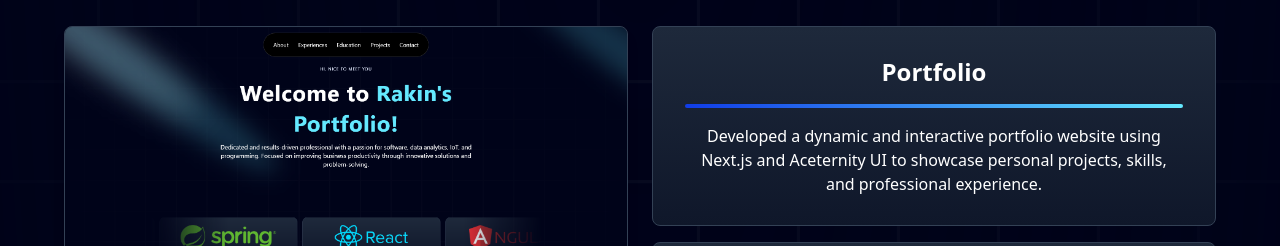
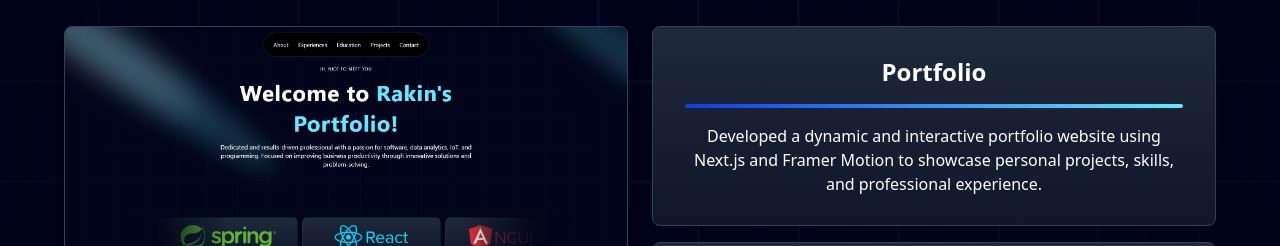
Before and after one commit to Ryukizo79/portfolionextjs, a Next.js app: page / in a window 1280 px wide. Shown: the part 5020-5266 px from the top of the page. Built offline with nearby package versions, Linux system fonts and the light colour scheme.

Commit message:
updated projects

```diff
--- a/components/Projects.tsx
+++ b/components/Projects.tsx
@@ -26,7 +26,7 @@ const projects = [
   {
     title: 'Portfolio',
     description:
-      'Developed a dynamic and interactive portfolio website using Next.js and Aceternity UI to showcase personal projects, skills, and professional experience.',
+      'Developed a dynamic and interactive portfolio website using Next.js and Framer Motion to showcase personal projects, skills, and professional experience.',
     image: '/portfolio web.png',
     link: 'https://rakinportfolio.vercel.app/',
     techIcons: [
```
